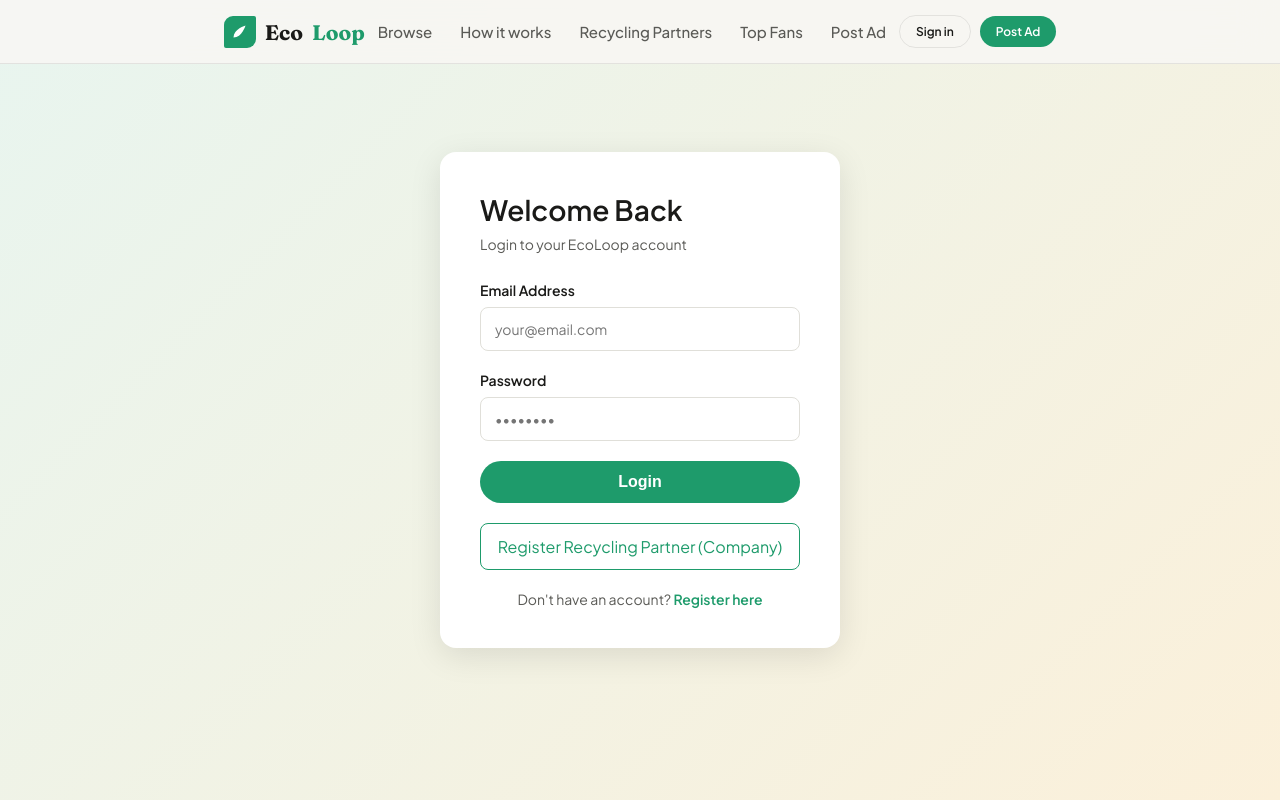
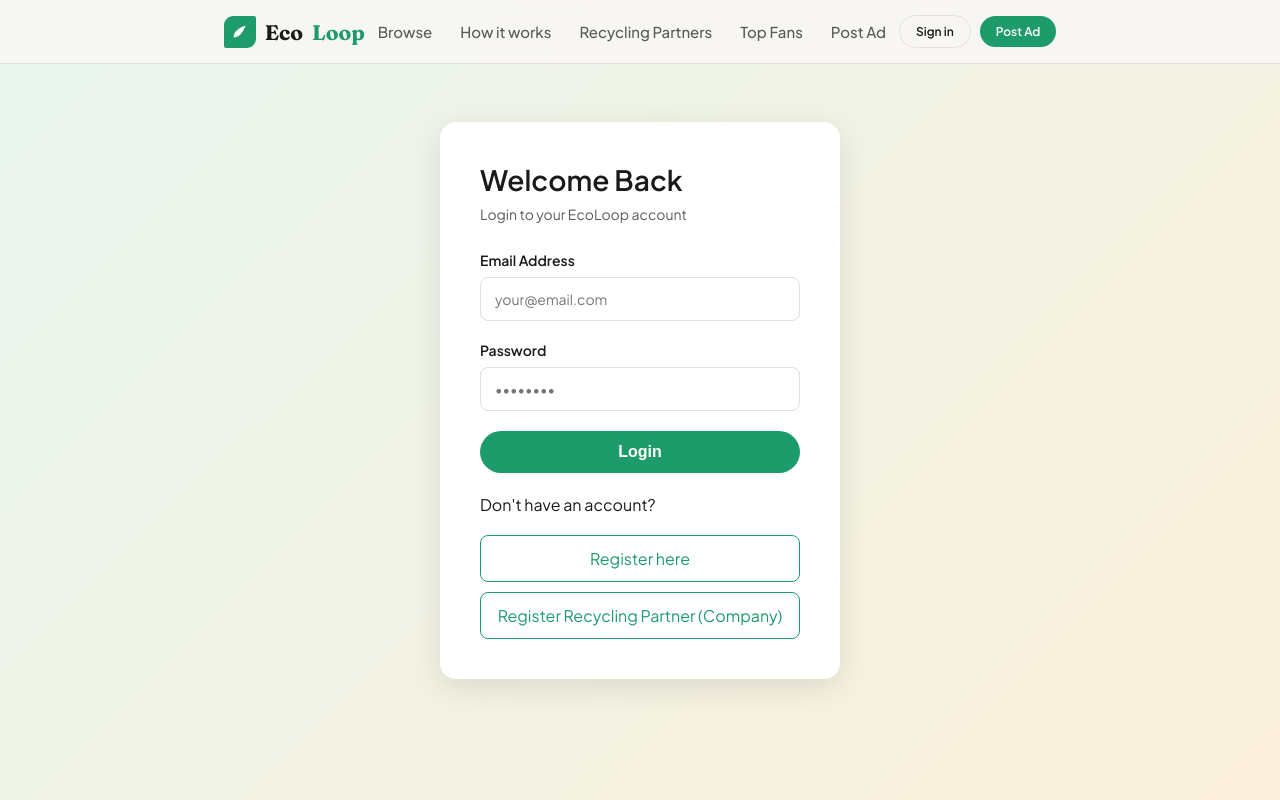
Before and after one commit to NaveenVirash/Eco-Loop, a React (Create React App) app in the folder frontend/: page /login in a window 1280 px wide. Shown: the top 800 px of the page. Built offline with nearby package versions, Linux system fonts and the light colour scheme.

Commit message:
change login ui

```diff
--- a/frontend/src/pages/Login.js
+++ b/frontend/src/pages/Login.js
@@ -14,6 +14,7 @@
   const handleSubmit = async (e) => {
     e.preventDefault();
     setError('');
+    // loading එක true කරන්නේ login process එක පටන් ගන්න කොටයි
     setLoading(true);
 
     const result = await login(email, password);
@@ -61,13 +62,18 @@
           </button>
         </form>
 
+        <br />
+        <div><p>Don't have an account? </p></div>
+
+        {/* Buttons layout එක මෙතනින් පිරිසිදුව හදලා තියෙනවා */}
         <div style={{ marginTop: '20px', display: 'flex', flexDirection: 'column', gap: '10px' }}>
+          <Link to="/register" className="btn-out" style={{ textAlign: 'center', padding: '12px', borderRadius: '8px', textDecoration: 'none', color: 'var(--g)', border: '1px solid var(--g)' }}>
+            Register here
+          </Link>
+
           <Link to="/register-company" className="btn-out" style={{ textAlign: 'center', padding: '12px', borderRadius: '8px', textDecoration: 'none', color: 'var(--g)', border: '1px solid var(--g)' }}>
             Register Recycling Partner (Company)
           </Link>
-          <p className="auth-footer" style={{ marginTop: '10px' }}>
-            Don't have an account? <Link to="/register">Register here</Link>
-          </p>
         </div>
       </div>
     </div>
```
